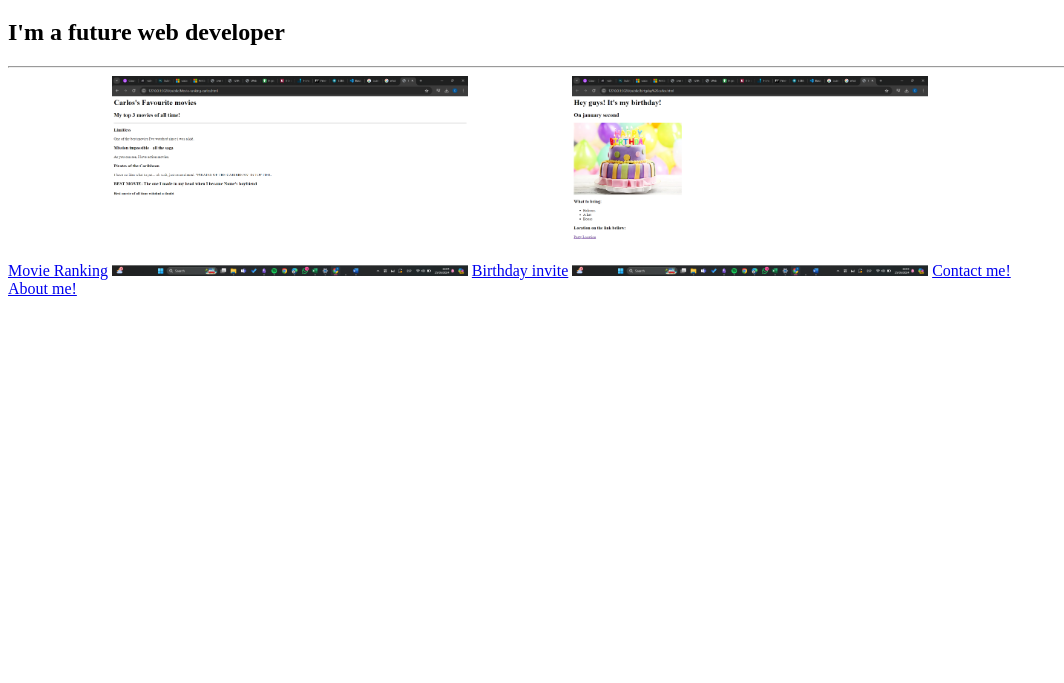
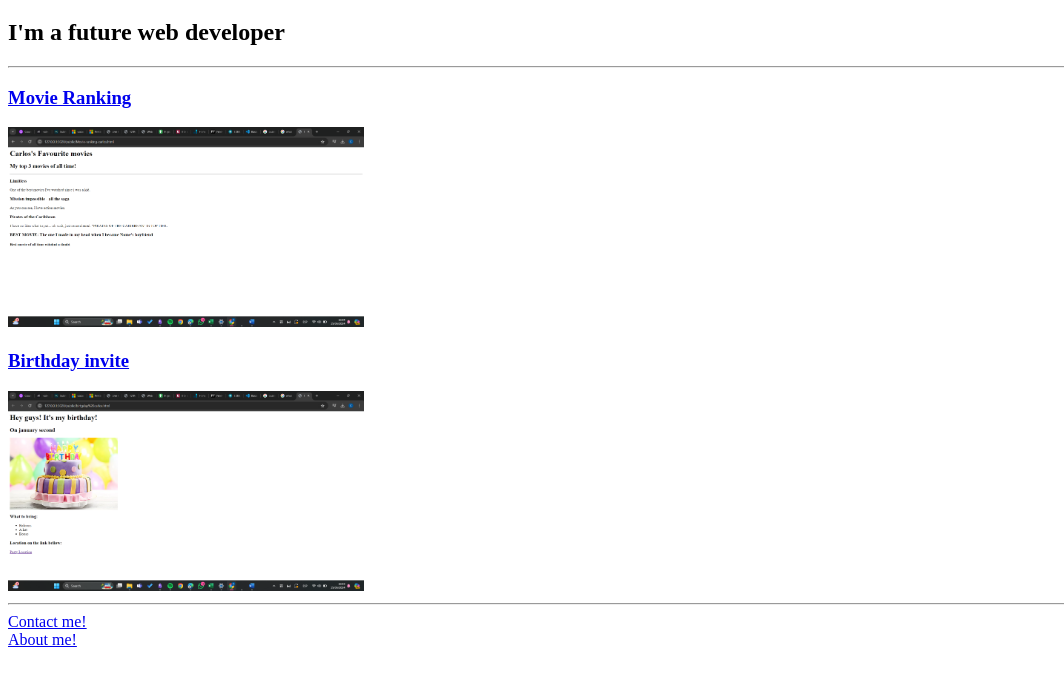
Before and after one commit to Carlos-c04/html.portfolio, a plain HTML site: page index.html in a window 1280 px wide. Shown: the part 61-744 px from the top of the page, without its empty margins (0-1064 px from the left). Drawn offline with Linux system fonts and the light colour scheme.

Commit message:
Update index.html

```diff
--- a/index.html
+++ b/index.html
@@ -19,15 +19,19 @@ https://developer.mozilla.org/en-US/docs/Web/HTML/Element/img#attr-height -->
     <h2>I'm a future web developer</h2>
     <hr>
 
-    <a href="./public/Movie-ranking-carlos.html">Movie Ranking</a>
+    <h3><a href="./public/Movie-ranking-carlos.html">Movie Ranking</a></h3>
     <img src="./assets/images/movies_carlos.png" alt="movie project" height="200">
 
-    <a href="./public/birtgday carlos.html">Birthday invite</a>
+    <h3><a href="./public/birtgday carlos.html">Birthday invite</a></h3>
     <img src="./assets/images/bday_carlos.png" alt="birthday project" height="200">
 
     <!-- TODO 7: Add the Contact Me and About Me page links -->
+    <hr>
     <a href="./public/contact.html">Contact me!</a>
     <br>
     <a href="./public/about.html">About me!</a>
 </body>
 </html>
+
+</body>
+</html>
```
